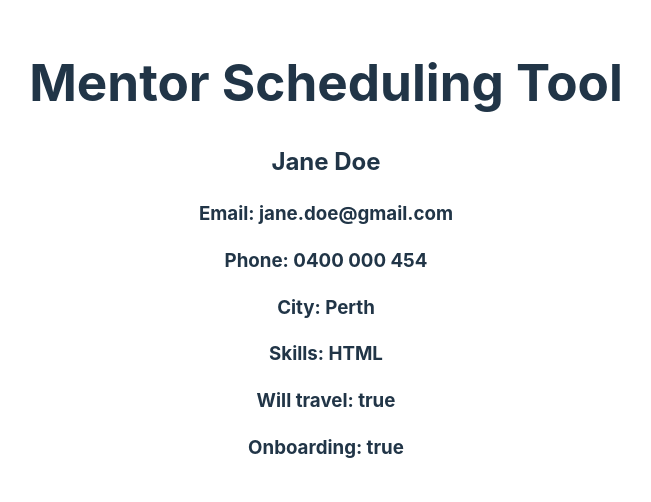
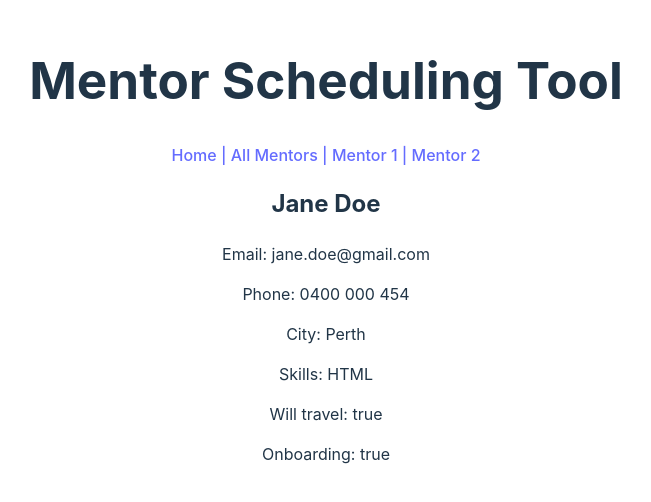
Before and after one commit to SheCodesAus/fully_committed_group_2023_frontend, a React (Vite) app in the folder mentor_scheduling_tool/: page /mentors/1 in a window 1280 px wide. Shown: the part 150-652 px from the top of the page, without its empty margins (314-965 px from the left). Built offline with nearby package versions, Linux system fonts and the light colour scheme.

Commit message:
Home page and nav fixed and updated

```diff
--- a/mentor_scheduling_tool/src/App.jsx
+++ b/mentor_scheduling_tool/src/App.jsx
@@ -16,7 +16,7 @@ const HeaderLayout = () => {
     return (
       <div>
       <h1>Mentor Scheduling Tool</h1>
-      {/* <Nav />  */}
+      <Nav />
       <Outlet />
       </div>
       )
--- a/mentor_scheduling_tool/src/Components/Nav/Nav.jsx
+++ b/mentor_scheduling_tool/src/Components/Nav/Nav.jsx
@@ -3,7 +3,10 @@ import { Link } from "react-router-dom";
 function Nav() {
     return (
     <nav>
-    <Link to="/">Home</Link>
+    <Link to="/">Home | </Link>
+    <Link to="/mentors">All Mentors | </Link>
+    <Link to="/mentors/1">Mentor 1 | </Link>
+    <Link to="/mentors/2">Mentor 2</Link>
     </nav>);
 }
 
--- a/mentor_scheduling_tool/src/Pages/HomePage.jsx
+++ b/mentor_scheduling_tool/src/Pages/HomePage.jsx
@@ -2,9 +2,9 @@
 function HomePage() {
     return (
     <div>
-        <p>Coming soon...</p>
+        <p>...Under construction...</p>
     </div>
     )
 }
 
-export default HomePage();
+export default HomePage;
--- a/mentor_scheduling_tool/src/Pages/MentorListPage.jsx
+++ b/mentor_scheduling_tool/src/Pages/MentorListPage.jsx
@@ -8,9 +8,9 @@ function MentorListPage() {
         allMentors.map((mentor) => {
             return <div key ={mentor.id}>
                 <h2>{`${mentor.first_name} ${mentor.last_name}`}</h2>
-                <h3>{`Skills: ${mentor.skills}`}</h3>
-                <h3>{`Will travel?: ${mentor.will_travel}`}</h3>
-                <h3>{`Onboarding: ${mentor.is_active}`}</h3>
+                <p>{`Skills: ${mentor.skills}`}</p>
+                <p>{`Will travel: ${mentor.will_travel}`}</p>
+                <p>{`Onboarding: ${mentor.is_active}`}</p>
                 </div>
             })
         };
--- a/mentor_scheduling_tool/src/Pages/MentorProfilePage.jsx
+++ b/mentor_scheduling_tool/src/Pages/MentorProfilePage.jsx
@@ -10,12 +10,12 @@ function MentorProfilePage() {
     return (
        <div>
        <h2>{`${mentorData.first_name} ${mentorData.last_name}`}</h2>
-                <h3>{`Email: ${mentorData.email}`}</h3>
-                <h3>{`Phone: ${mentorData.phone}`}</h3>
-                <h3>{`City: ${mentorData.city}`}</h3>
-                <h3>{`Skills: ${mentorData.skills}`}</h3>
-                <h3>{`Will travel: ${mentorData.will_travel}`}</h3>
-                <h3>{`Onboarding: ${mentorData.is_active}`}</h3>
+                <p>{`Email: ${mentorData.email}`}</p>
+                <p>{`Phone: ${mentorData.phone}`}</p>
+                <p>{`City: ${mentorData.city}`}</p>
+                <p>{`Skills: ${mentorData.skills}`}</p>
+                <p>{`Will travel: ${mentorData.will_travel}`}</p>
+                <p>{`Onboarding: ${mentorData.is_active}`}</p>
         </div>
 
     )
```
